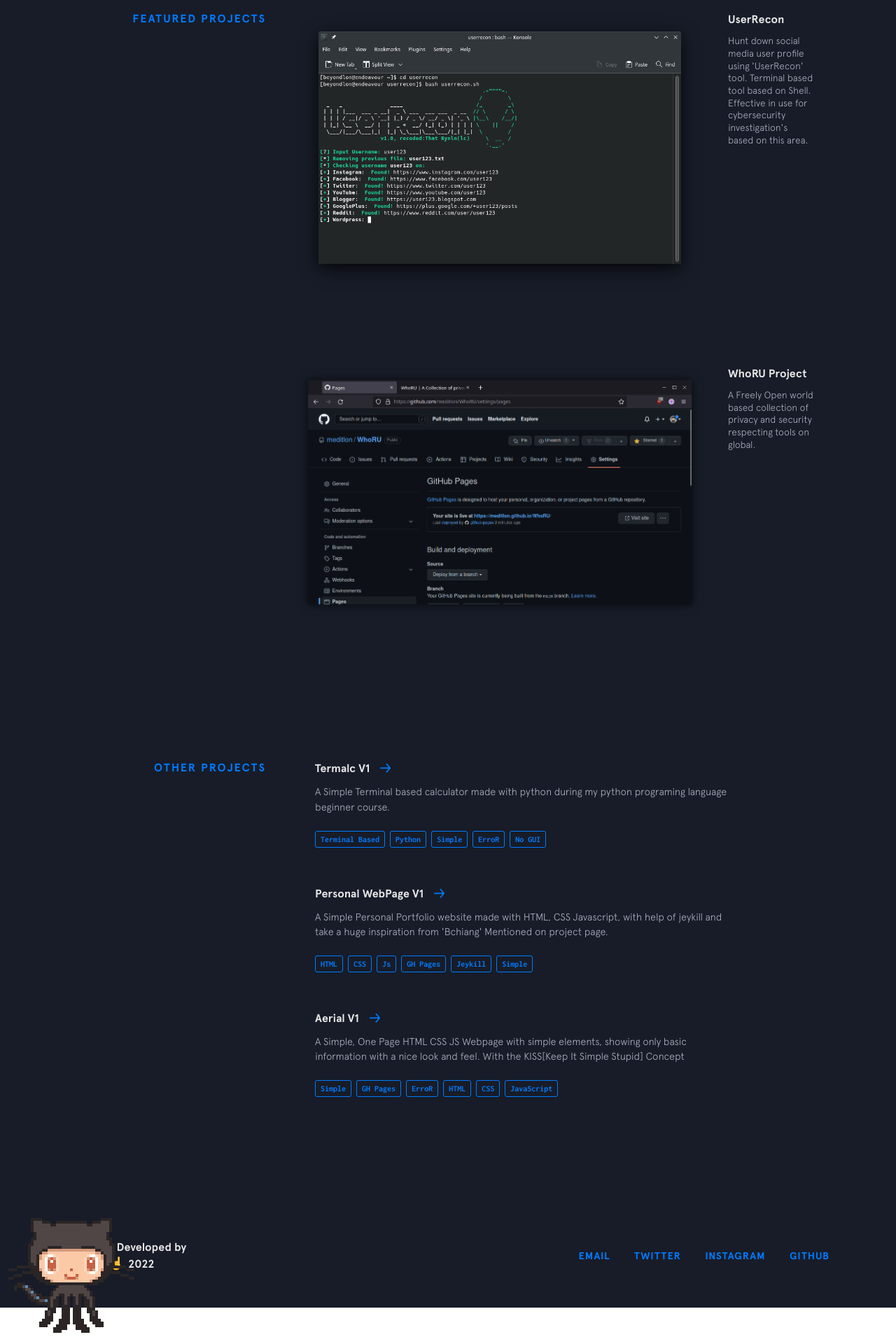
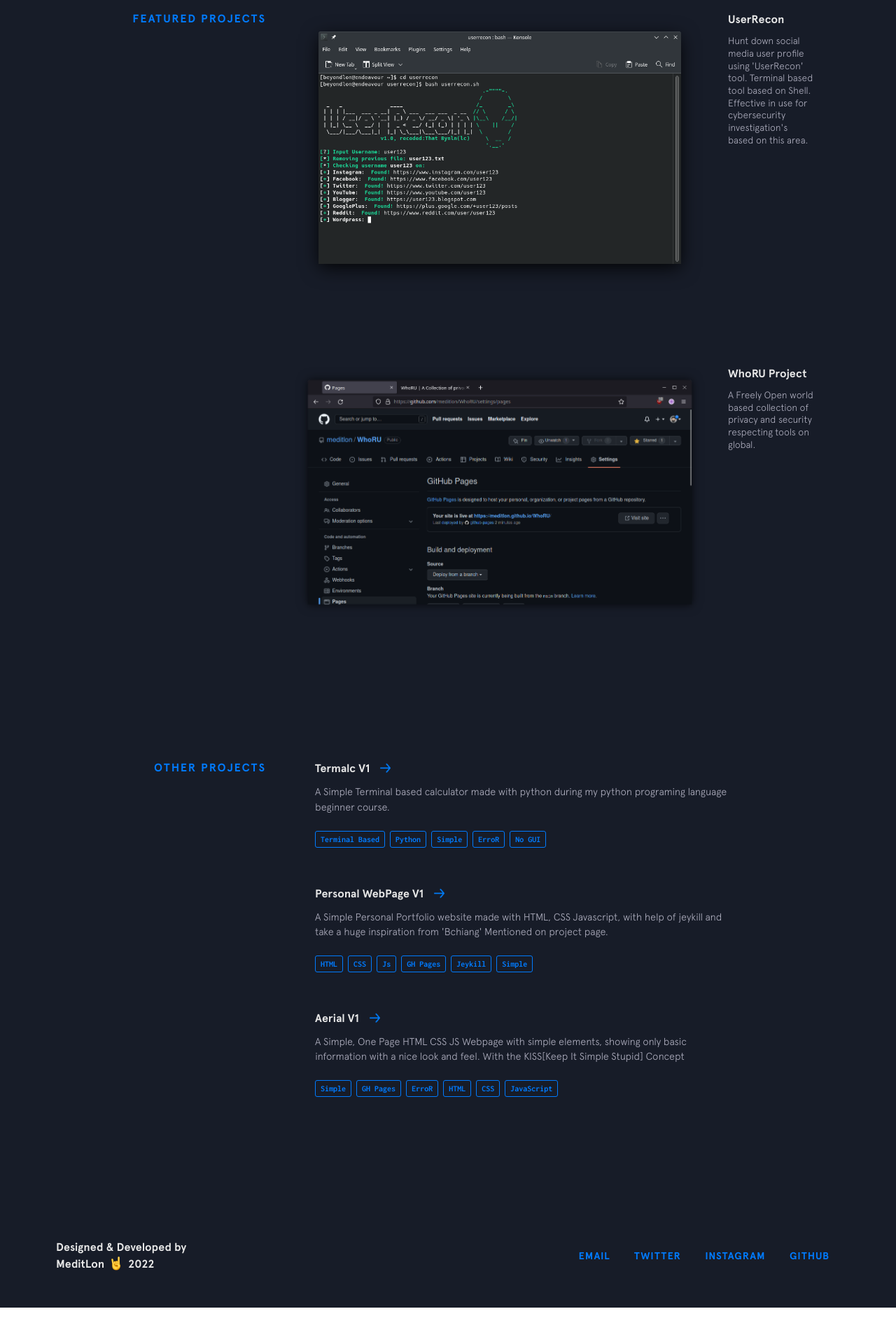
Before and after one commit to meditlon/meditlon.github.io, a Jekyll site: the page built from index.html, in a window 1280 px wide. Shown: the part 2595-4515 px from the top of the page at 70% size. Built offline with Jekyll 4.4.1, drawn with Linux system fonts in a browser that asks for light colours; nearby versions of some CDN libraries; after the commit the page ends 4463 px from its top, so only the background shows below that.

Commit message:
Update footer.html

```diff
--- a/_includes/footer.html
+++ b/_includes/footer.html
@@ -1,8 +1,4 @@
-<td width="113" height="214">
-    <div>
-      <img style="position:absolute; " src="{{site.baseurl}}/img/git.gif"/>
-    </div>
-</td>
+
 <footer class="footer">
 
   <div class="footer__copyright">
```
